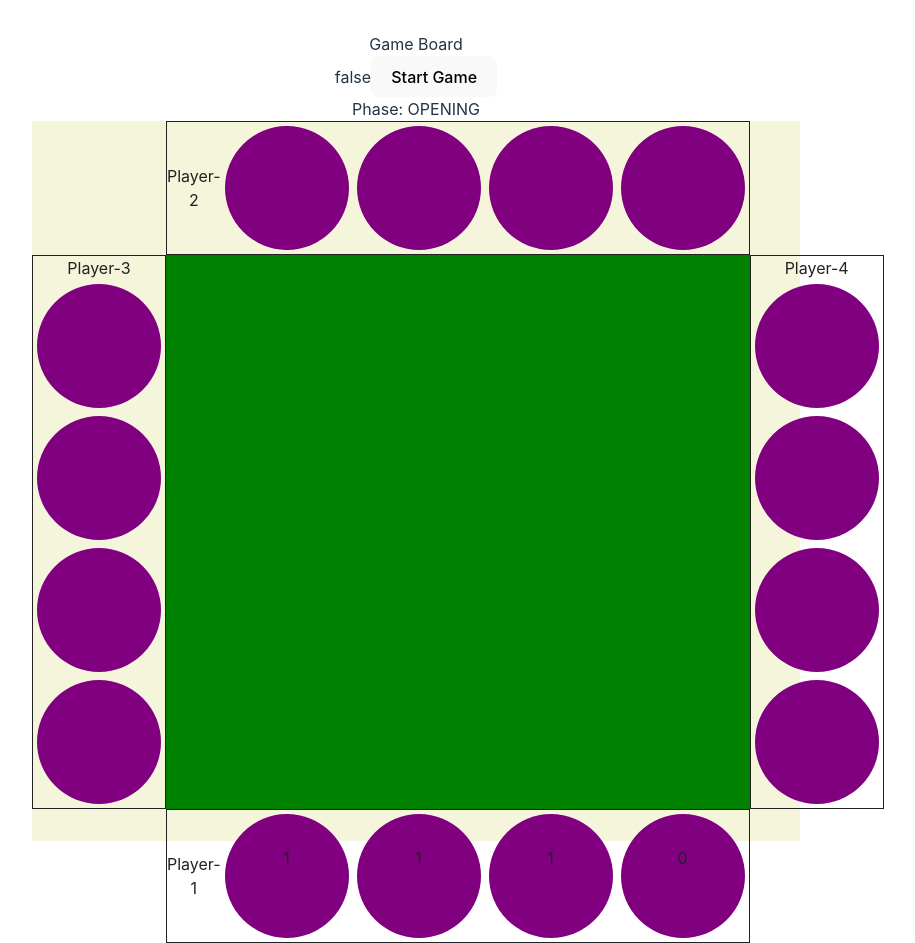
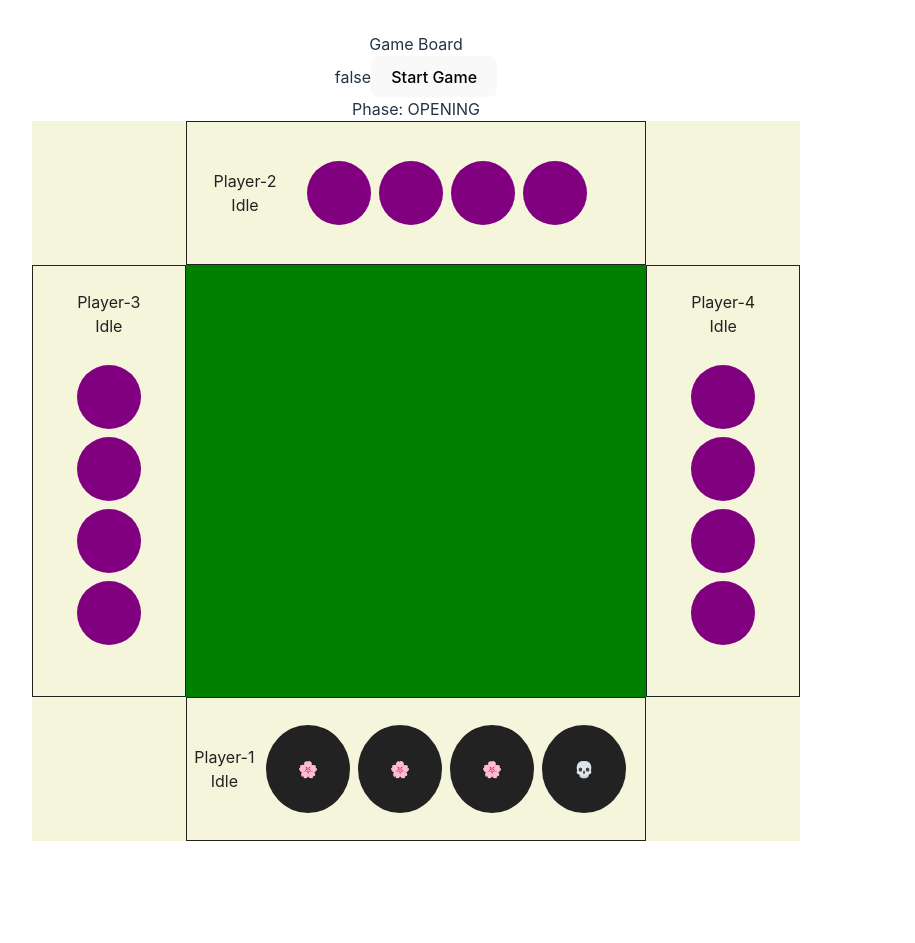
Before and after one commit to Maximillini/skulls_v2, a React (Vite) app: page / in a window 1280 px wide. Shown: the whole page, without its empty margins (224-1139 px from the left). After the commit the page ends 873 px from the top, so only its background shows below. Built offline with nearby package versions, Linux system fonts and the light colour scheme.

Commit message:
Update styling for face-up vs face-down cards and player ready status

```diff
--- a/src/components/GameBoard/index.tsx
+++ b/src/components/GameBoard/index.tsx
@@ -15,23 +15,40 @@ export const GameBoard = () => {
   )
 }
 
-const PlayerHand = ({ hand, isVisible }: { hand: Player['hand'], isVisible: boolean }) => {
-  return (
-    <div className="hand">
-      {hand.map((card) => (
-        <span className={`card ${isVisible ? 'face-up' : 'face-down'}`}>{isVisible ? card : null}</span>
-      ))}
-    </div>
-  )
-}
+// const PlayerHand = ({ hand, isVisible }: { hand: Player['hand'], isVisible: boolean }) => {
+//   return (
+//     <div className="hand">
+//       {hand.map((card) => (
+//         <span className={`card ${isVisible ? 'face-up' : 'face-down'}`}>{isVisible ? card : null}</span>
+//       ))}
+//     </div>
+//   )
+// }
 
 const PlayerArea = ({ player }: { player: Player }) => {
+  const phase = useGameStateStore.use.phase()
+  const placeCard = useGameStateStore.use.placeCard()
+
+  const handlePlaceCard = (card: 0 | 1) => {
+    if (phase === 'opening' && !player.ready) placeCard(player.id, card)
+  }
+
+  const cardOrientation = (card: 0 | 1) => (
+    player.id === 1 ?
+    <span className="card face-up" onClick={() => handlePlaceCard(card)}>{card === 1 ? '🌸' : '💀'}</span> :
+    <span className="card face-down"></span>
+  )
+
   return (
-    <div className={`player player-${player.id}`}>
+    <div className={`player player-${player.id} ${player.ready ? 'ready' : 'idle'}`}>
         <div className="player-name-area">
           {player.name}
+          <br />
+          {player.ready ? "Ready" : "Idle"}
         </div>
-        <PlayerHand hand={player.hand} isVisible={player.id === 1 ? true : false}/>
+        <div className="hand">
+          {player.hand.map(cardOrientation)}
+        </div>
         <div className="discard">{player.discarded.map(() => <div className="discarded-card"></div>)}</div>
       </div>
   )
--- a/src/components/GameBoard/styles.scss
+++ b/src/components/GameBoard/styles.scss
@@ -25,14 +25,22 @@
       .card {
         background: purple;
         border-radius: 100%;
-        height: 60px;
         margin: 4px;
-        width: 60px;
       }
     }
 
     &.player-1 {
       grid-area: player1;
+      .card {
+        background-color: #222;
+      }
+      &.idle .card {
+        cursor: pointer;
+        position: relative;
+        &:hover {
+          top: -8px;
+        }
+      }
     }
     &.player-2 {
       grid-area: player2;
```
